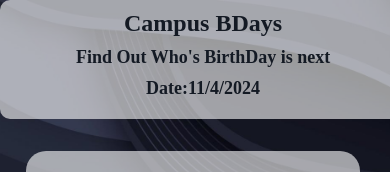
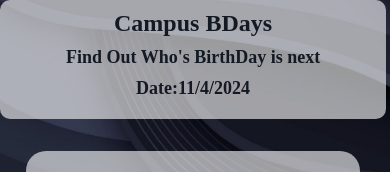
Before and after one commit to RAN-GAN/BirthDay_LookUp, a React (Vite) app: page / in a window 390 px wide. Shown: the top 172 px of the page. Built offline with nearby package versions, Linux system fonts and the light colour scheme; no server answers.

Commit message:
mobile width changes added

```diff
--- a/src/App.css
+++ b/src/App.css
@@ -5,6 +5,8 @@ body {
   background-position: center;
   background-attachment: fixed; /* Keeps the background fixed */
   overflow-x: hidden;
+  margin: 0; /* Remove default margin */
+  padding: 0; /* Remove default padding */
 }
 
 .header {
@@ -16,6 +18,7 @@ body {
   background-color: rgba(255, 255, 255, 0.605);
   padding: 10px;
   border-radius: 10px;
+  box-sizing: border-box; /* Include padding and border in width */
 }
 
 .header .element {
```
